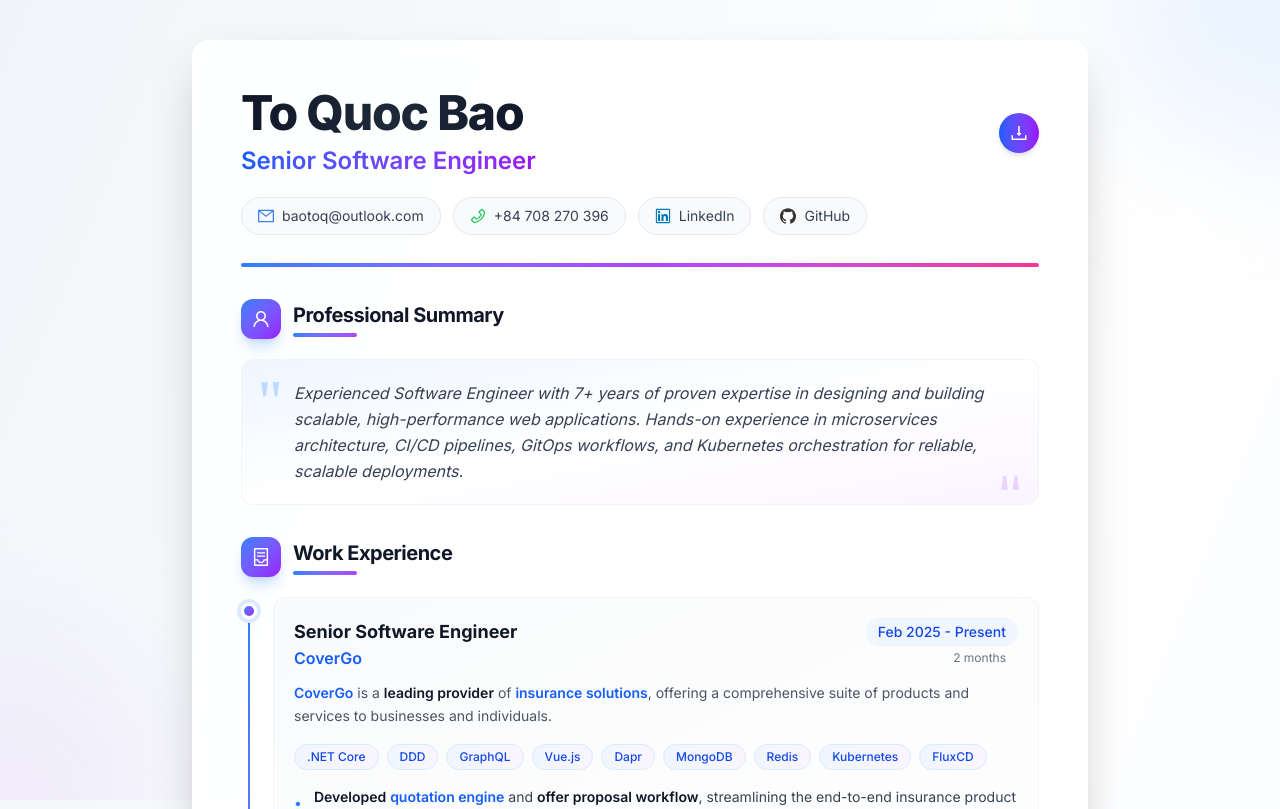
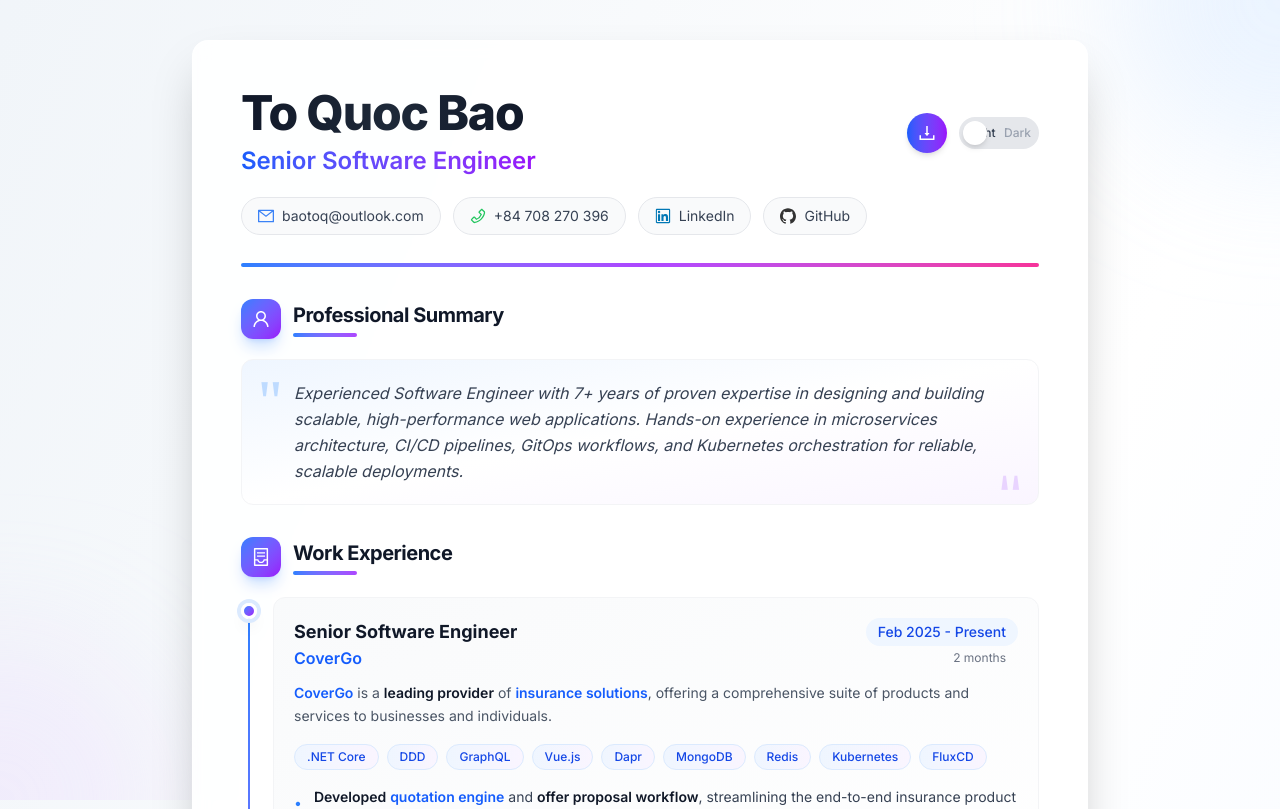
Before and after one commit to baotoq/resume, a Next.js app: page / in a window 1280 px wide. Shown: the top 809 px of the page. Built offline with nearby package versions, Linux system fonts and the light colour scheme; what @ant-design/nextjs-registry would draw is missing.

Commit message:
feat(01-04): integrate ThemeToggle into page

```diff
--- a/src/app/page.tsx
+++ b/src/app/page.tsx
@@ -9,6 +9,7 @@ import { ExperienceSection } from "@/components/resume/Experience";
 import { EducationSection } from "@/components/resume/Education";
 import { SkillsSection } from "@/components/resume/Skills";
 import { PDFExportButton } from "@/components/ui/PDFExportButton";
+import { ThemeToggle } from "@/components/ui/ThemeToggle";
 
 export default function ResumePage() {
   const resumeRef = useRef<HTMLDivElement>(null);
@@ -31,6 +32,7 @@ export default function ResumePage() {
           title={mainInfo.title}
           contact={contactInfo}
           pdfButton={<PDFExportButton contentRef={resumeRef} />}
+          themeToggle={<ThemeToggle />}
         />
         <Summary summary={summary} />
         <ExperienceSection experiences={experiences} />
```
